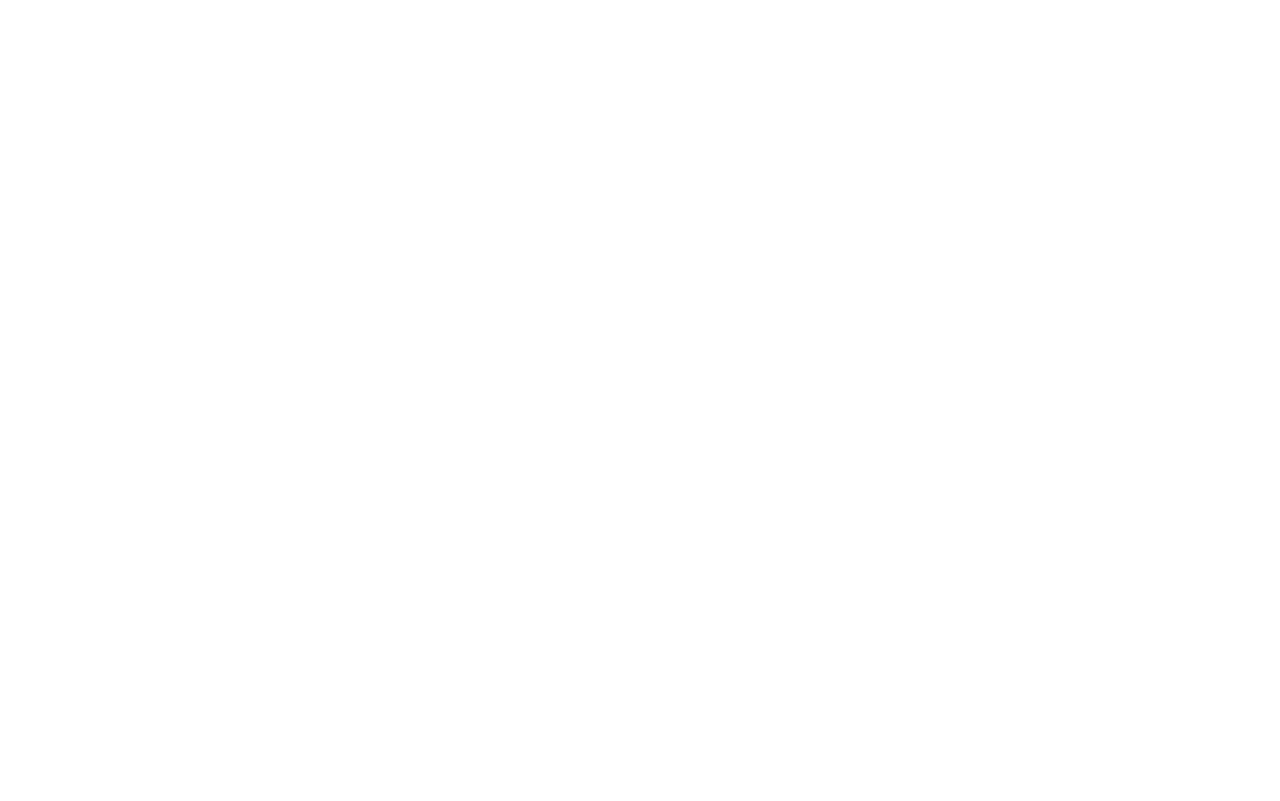
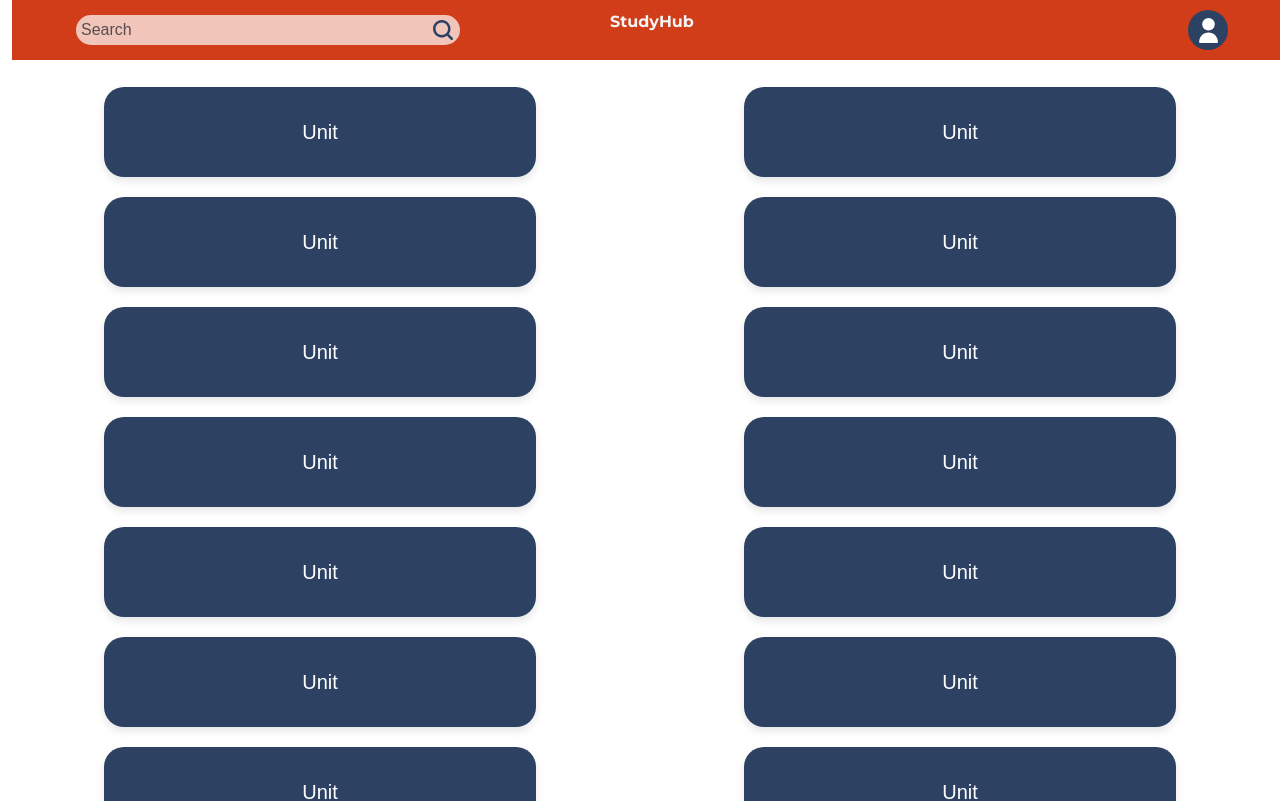
Before and after one commit to elidaarnaut/StudyHub, a React (Create React App) app in the folder study-hub/: page /units-page in a window 1280 px wide. Before the commit this address had no page. Shown: the top 801 px of the page. Built offline with nearby package versions, Linux system fonts and the light colour scheme; what webfontloader would draw is missing.

Commit message:
units screen first version

```diff
--- a/study-hub/src/App.js
+++ b/study-hub/src/App.js
@@ -6,13 +6,13 @@
 import VerificationsUpload from './pages/VerificationsUpload'; // signup for instructors step 2
 import GradePage from './pages/GradePage';
 import DashboardInstructor from './pages/DashboardInstructor'; // Import the DashboardInstructor component
-
+import UnitsPage from './pages/UnitsPage';
 function App() {
   return (
     <Router>
       <div className="App">
         <Routes>
-
+        <Route path="/units-page" element={<UnitsPage />} />
         <Route path="/grade-page" element={<GradePage />} />
           <Route path="/select-profile" element={<SelectProfile />} />
           <Route path="/signup-student" element={<SignUp1 />} />
--- /dev/null
+++ b/study-hub/src/pages/UnitsPage.js
@@ -0,0 +1,79 @@
+import React from 'react';
+import { Container, Row, Col, Button } from 'react-bootstrap';
+import 'bootstrap/dist/css/bootstrap.min.css';
+import TopMenu2 from '../components/TopMenu2';
+
+//need to add dropdown menu at the unitss
+function UnitsPage() {
+  const pageStyle = {
+    fontFamily: 'Arial, sans-serif',
+    backgroundColor: '#FFFFFF',
+  };
+
+  const titleRowStyle = {
+    marginTop: '20px',
+    marginBottom: '20px',
+  };
+
+  const titleStyle = {
+    color: '#2D4263',
+    fontSize: '24px',
+    textAlign: 'left',
+    width: '100%',
+    marginLeft: '20px',
+  };
+
+  const unitButtonStyle = {
+    backgroundColor: '#2D4263',
+    color: 'white',
+    padding: '30px 20px',
+    borderRadius: '20px',
+    border: 'none',
+    fontSize: '20px',
+    margin: '10px',
+    width: '70%',
+    textAlign: 'center',
+    boxShadow: '0 4px 8px rgba(0, 0, 0, 0.1)',
+  };
+
+  const colStyle = {
+    display: 'flex',
+    flexDirection: 'column',
+    alignItems: 'center',
+  };
+
+  return (
+    <Container fluid style={pageStyle}>
+      <TopMenu2 />
+      <Row style={titleRowStyle}>
+        <Col>
+          <h2 style={titleStyle}>1st Grade &gt; Units</h2>
+        </Col>
+      </Row>
+      <Row>
+        <Col xs={12} md={6} style={colStyle}>
+          <Button style={unitButtonStyle}>Unit</Button>
+          <Button style={unitButtonStyle}>Unit</Button>
+          <Button style={unitButtonStyle}>Unit</Button>
+          <Button style={unitButtonStyle}>Unit</Button>
+          <Button style={unitButtonStyle}>Unit</Button>
+          <Button style={unitButtonStyle}>Unit</Button>
+          <Button style={unitButtonStyle}>Unit</Button>
+          <Button style={unitButtonStyle}>Unit</Button>
+        </Col>
+        <Col xs={12} md={6} style={colStyle}>
+          <Button style={unitButtonStyle}>Unit</Button>
+          <Button style={unitButtonStyle}>Unit</Button>
+          <Button style={unitButtonStyle}>Unit</Button>
+          <Button style={unitButtonStyle}>Unit</Button>
+          <Button style={unitButtonStyle}>Unit</Button>
+          <Button style={unitButtonStyle}>Unit</Button>
+          <Button style={unitButtonStyle}>Unit</Button>
+          <Button style={unitButtonStyle}>Unit</Button>
+        </Col>
+      </Row>
+    </Container>
+  );
+}
+
+export default UnitsPage;
```
